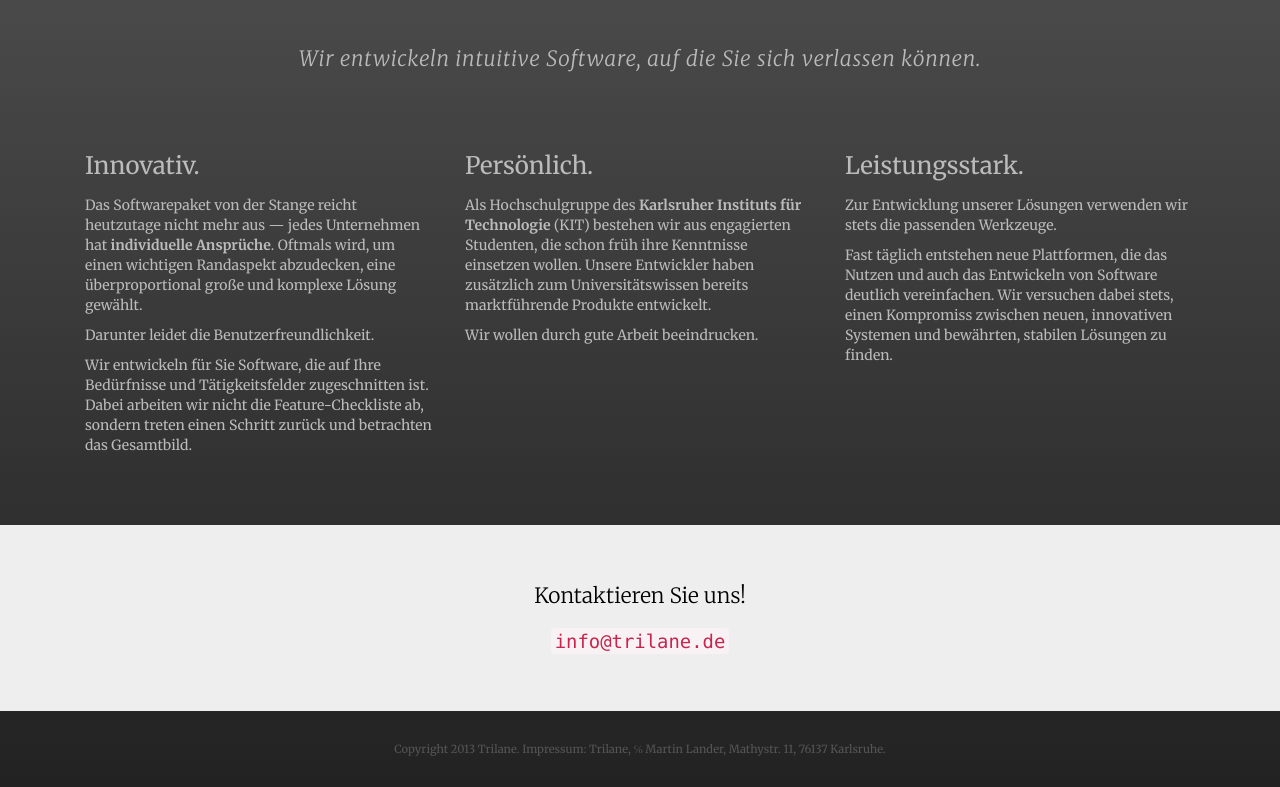
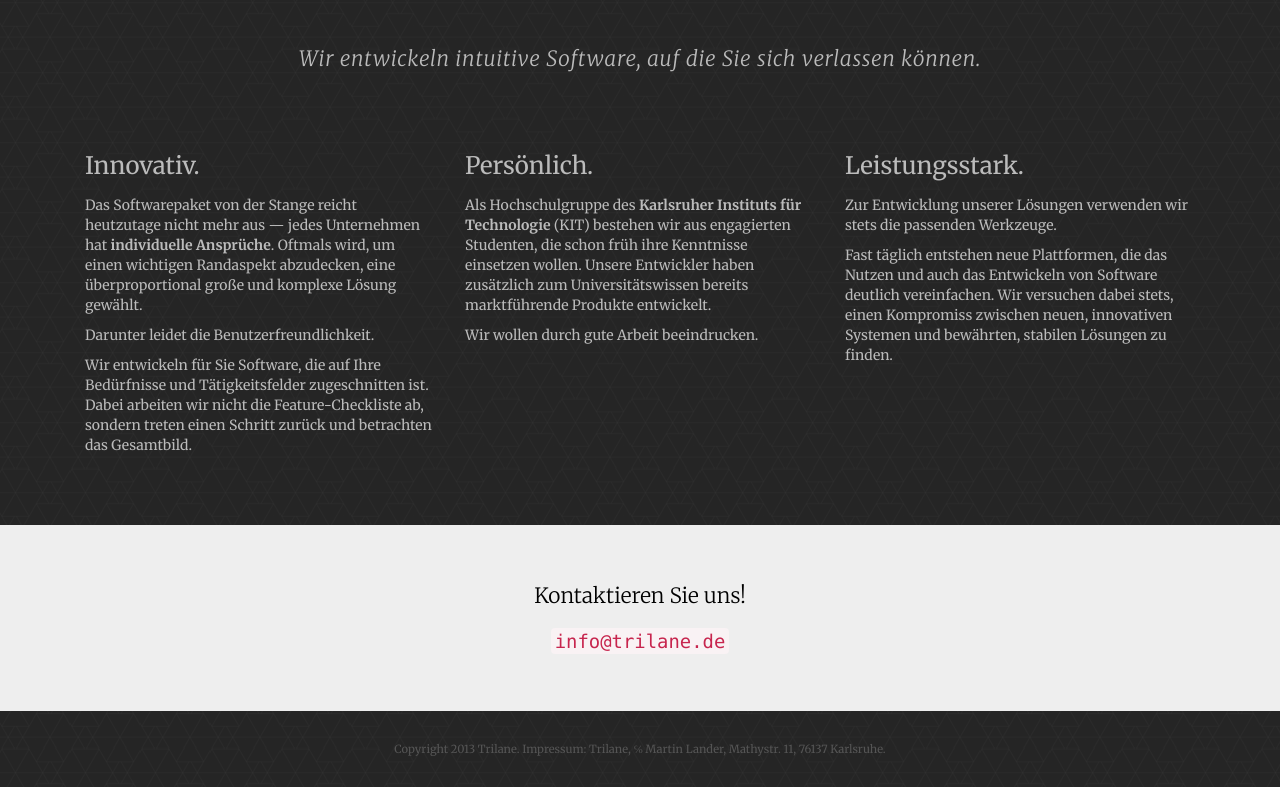
Before and after one commit to trilane/trilane.github.com, a plain HTML site: page index.html in a window 1280 px wide. Shown: the part 232-1019 px from the top of the page. Drawn offline with Linux system fonts and the light colour scheme.

Commit message:
add pattern

```diff
--- a/index.html
+++ b/index.html
@@ -3,8 +3,8 @@
   <head>
     <title>Trilane</title>
     <meta name="viewport" content="width=device-width, initial-scale=1.0">
-    <link rel="stylesheet" href="/bootstrap.min.css">
-    <link href='//fonts.googleapis.com/css?family=Merriweather:300italic,400italic,300,400,700' rel='stylesheet' type='text/css'>
+    <link rel="stylesheet" href="bootstrap.min.css">
+    <link href='http://fonts.googleapis.com/css?family=Merriweather:300italic,400italic,300,400,700' rel='stylesheet' type='text/css'>
     <meta charset="utf-8">
     <link href='/favicon.png' rel='shortcut icon' type='image/png'>
     <link href='/favicon.png' rel='icon' type='image/png'>
@@ -12,15 +12,7 @@
   <style>
     html { min-height: 100%; }
     body {
-      background-color: #333;
-      background: rgb(85,85,85); /* Old browsers */
-      background: -moz-linear-gradient(top, rgba(85,85,85,1) 0%, rgba(34,34,34,1) 100%); /* FF3.6+ */
-      background: -webkit-gradient(linear, left top, left bottom, color-stop(0%,rgba(85,85,85,1)), color-stop(100%,rgba(34,34,34,1))); /* Chrome,Safari4+ */
-      background: -webkit-linear-gradient(top, rgba(85,85,85,1) 0%,rgba(34,34,34,1) 100%); /* Chrome10+,Safari5.1+ */
-      background: -o-linear-gradient(top, rgba(85,85,85,1) 0%,rgba(34,34,34,1) 100%); /* Opera 11.10+ */
-      background: -ms-linear-gradient(top, rgba(85,85,85,1) 0%,rgba(34,34,34,1) 100%); /* IE10+ */
-      background: linear-gradient(to bottom, rgba(85,85,85,1) 0%,rgba(34,34,34,1) 100%); /* W3C */
-      filter: progid:DXImageTransform.Microsoft.gradient( startColorstr='#555555', endColorstr='#222222',GradientType=0 ); /* IE6-9 */
+      background: url(dark_geometric.png) #000;
       height: 100%;
       font-family: 'Merriweather', serif;
       color: #bbb;
```
Also changed, not shown: dark_geometric.png (added).
